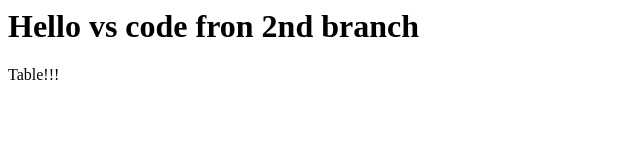
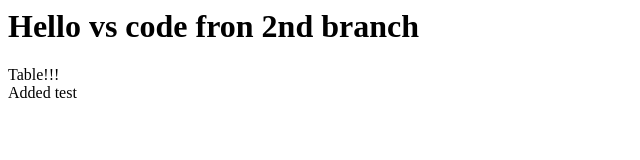
Before and after one commit to andkir/test-git2, a plain HTML site: page table.html in a window 1280 px wide. Shown: the full height of the page, 0-640 px from the left. Drawn offline with Linux system fonts and the light colour scheme.

Commit message:
added text

```diff
--- a/table.html
+++ b/table.html
@@ -4,6 +4,7 @@
     <body>
         <h1>Hello vs code fron 2nd branch</h1>
          <div>Table!!!</div>
+         <div>Added test</div>
     </body>
 </head>
 </html>
```
